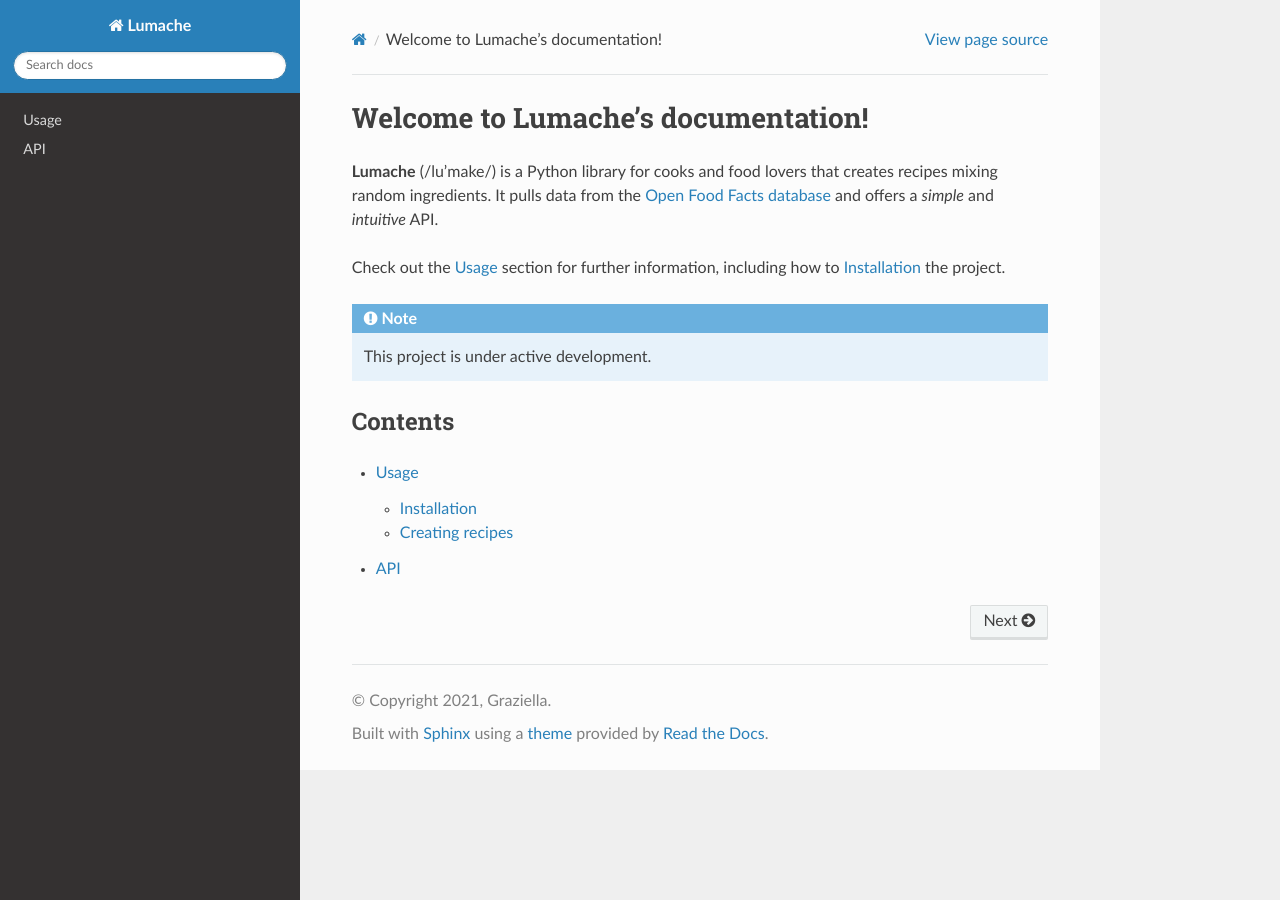
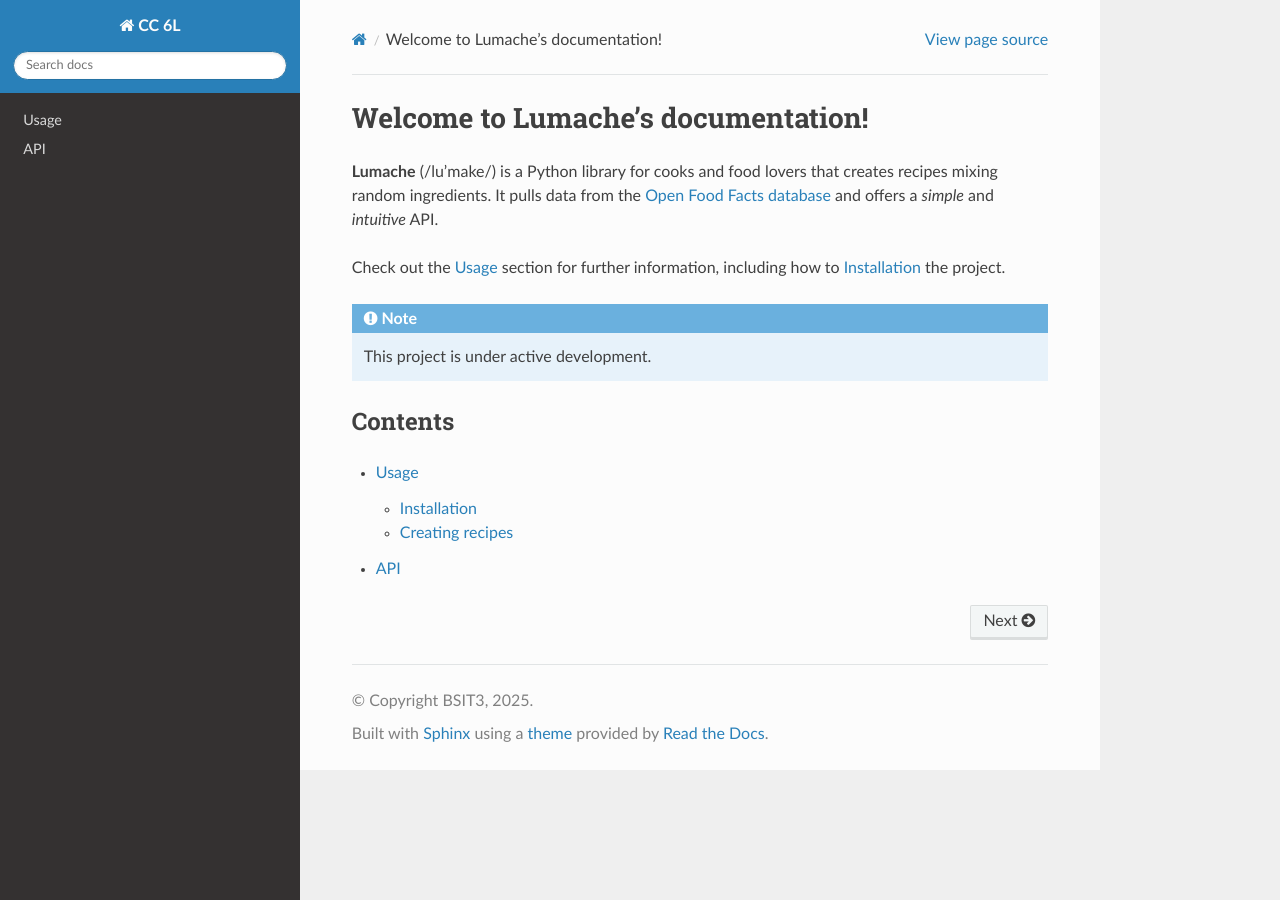
Before and after one commit to kimkimeldo/aws-cloud-kim, a Sphinx documentation site: the page built from docs/source/index.rst, in a window 1280 px wide. Built offline with Sphinx 7.4.7 and the Read the Docs theme 3.1.0, drawn with Linux system fonts in a browser that asks for light colours.

Commit message:
Update conf.py

```diff
--- a/docs/source/conf.py
+++ b/docs/source/conf.py
@@ -2,9 +2,12 @@
 
 # -- Project information
 
-project = 'Lumache'
-copyright = '2021, Graziella'
-author = 'Graziella'
+project = 'CC 6L'
+copyright = 'BSIT3, 2025'
+author = 'Kimverlie Eldo'
+         'Luwela Espinosa'
+         'Darnel dave chicano'
+         'Mayvill joy Pampanga'
 
 release = '0.1'
 version = '0.1.0'
```
